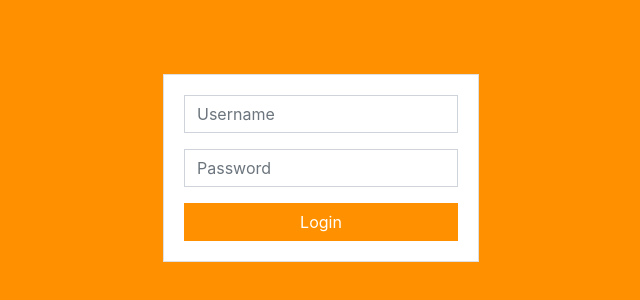
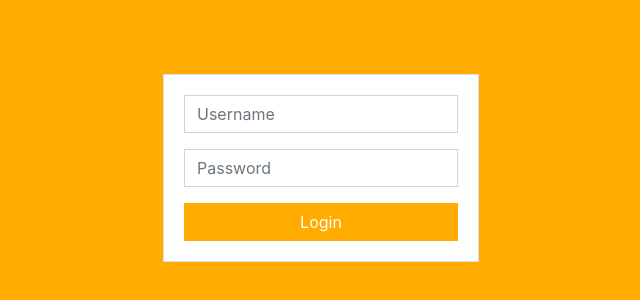
Before and after one commit to AbiSadhasivam/redesigned-epm, an Angular app: page / in a window 1280 px wide. Shown: the part 232-532 px from the top of the page, without its empty margins (319-959 px from the left). Built offline with nearby package versions, Linux system fonts and the light colour scheme.

Commit message:
Update style for login page
Signed-off-by: Suriya Prashath <suriya.sadaiyappan@solitontech.com>

```diff
--- a/src/app/home/home.component.css
+++ b/src/app/home/home.component.css
@@ -1,5 +1,5 @@
 .btn-styl-1 {
-  background-color: #ff9100;
+  background-color: #ffab00;
   color: white;
 }
 
@@ -7,8 +7,16 @@
   box-shadow: none;
 }
 
+.i-text {
+  min-width: 250px;
+}
+
+.i-text:focus {
+  border-color: #ffab00;
+}
+
 .login-ctr {
-  background-color: #ff9100;
+  background-color: #ffab00;
 }
 
 .login-hldr {
--- a/src/app/home/home.component.html
+++ b/src/app/home/home.component.html
@@ -4,11 +4,11 @@
         <div class="card-body">
           <form>
             <div class="form-group">
-              <input type="text" class="form-control rounded-0"
+              <input type="text" class="i-text form-control rounded-0"
                 placeholder="Username">
             </div>
             <div class="form-group">
-              <input type="password" class="form-control rounded-0"
+              <input type="password" class="i-text form-control rounded-0"
                 placeholder="Password">
             </div>
             <div>
```
